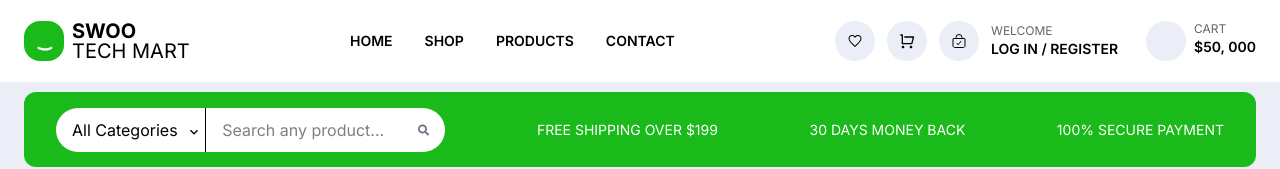
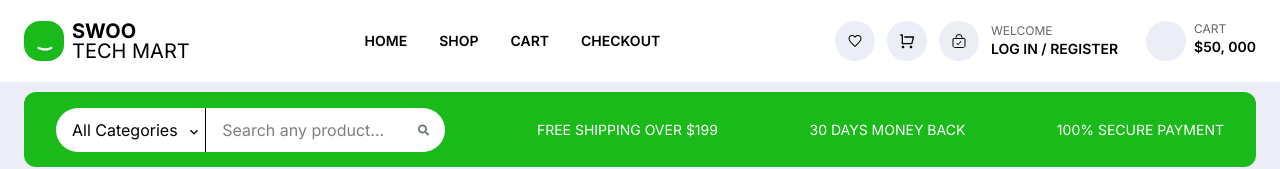
Before and after one commit to rohaangetweys/e-commerce_web, a Next.js app: page / in a window 1280 px wide. Shown: the top 169 px of the page. Built offline with nearby package versions, Linux system fonts and the light colour scheme.

Commit message:
updated nav links

```diff
--- a/src/components/common/Header.tsx
+++ b/src/components/common/Header.tsx
@@ -10,8 +10,8 @@ export default function Header({ isAuthPage }: { isAuthPage?: boolean }) {
     const navs: { name: string; link: string }[] = [
         { name: 'HOME', link: '/' },
         { name: 'SHOP', link: '/shop' },
-        { name: 'PRODUCTS', link: '/products' },
-        { name: 'CONTACT', link: '/contact' },
+        { name: 'CART', link: '/cart' },
+        { name: 'CHECKOUT', link: '/checkout' },
     ]
 
     return (
```
